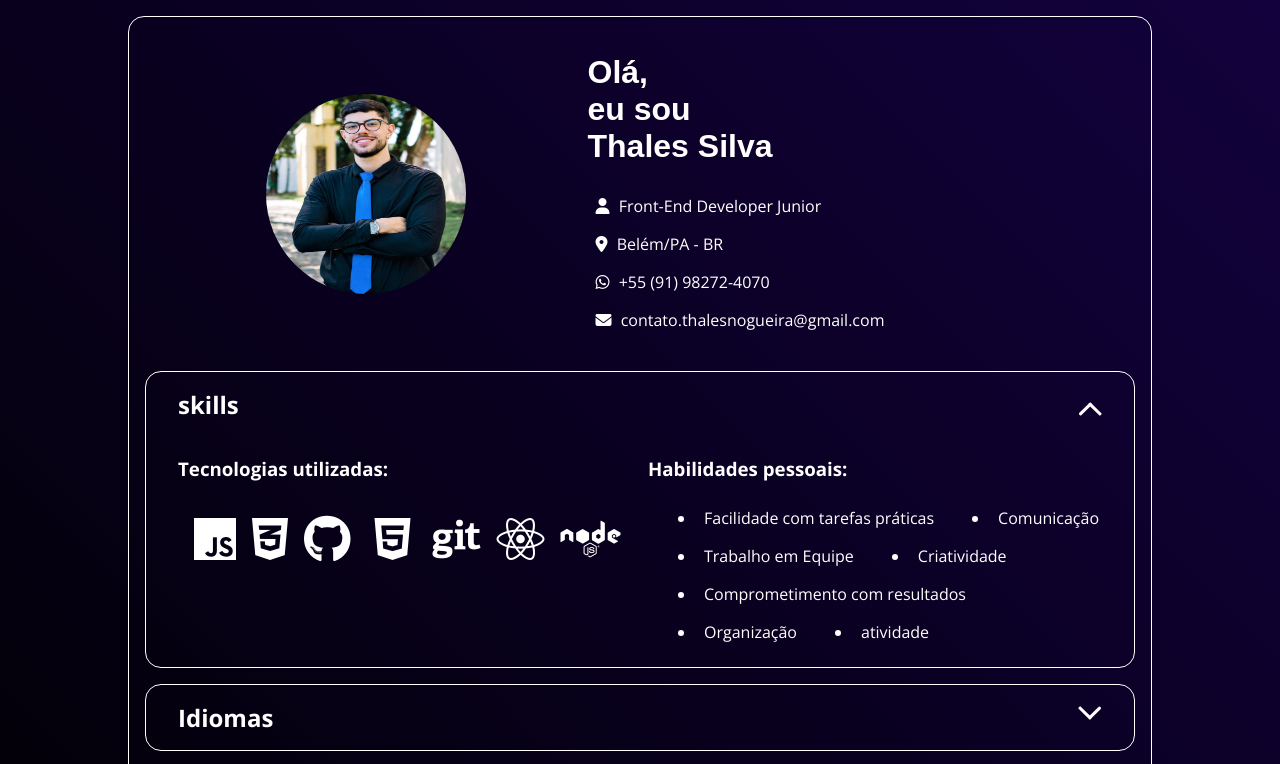
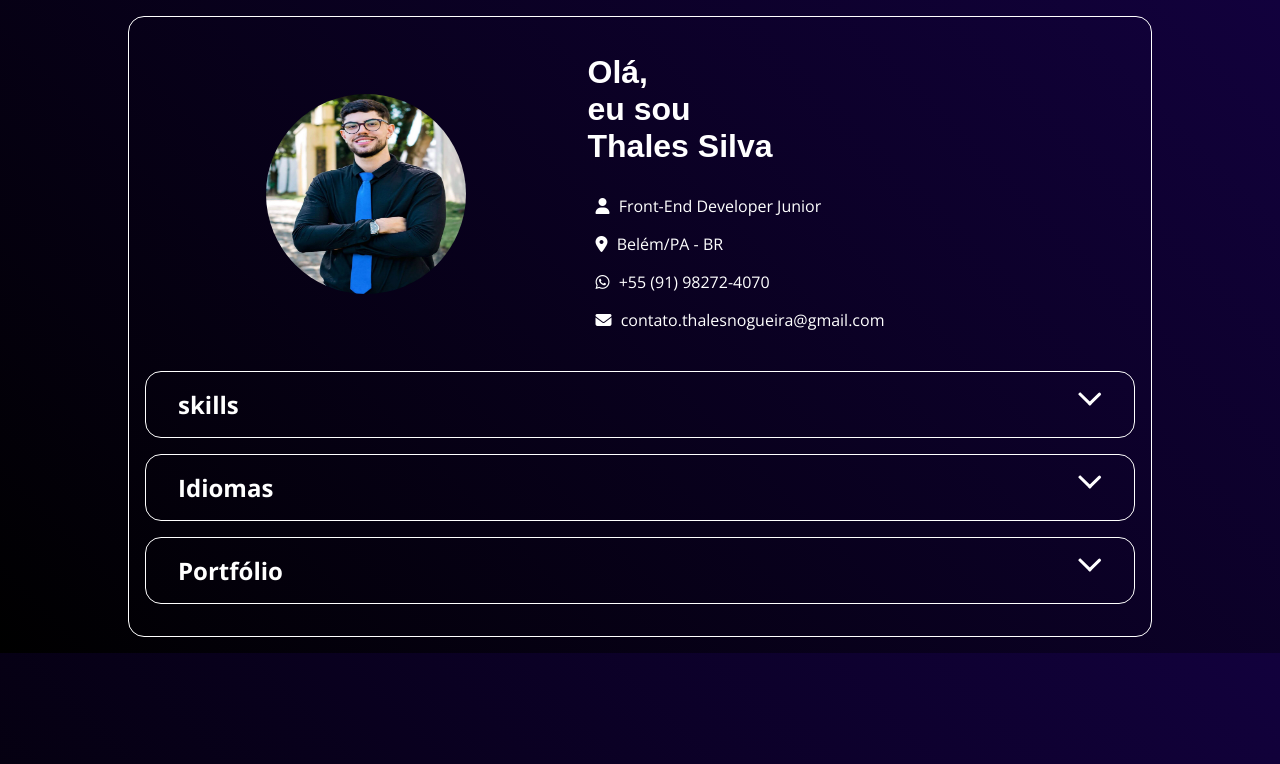
Before and after one commit to ThalesNogueira/Portfolio, a website built with Vite: page index.html in a window 1280 px wide. Shown: the top 764 px of the page. Built offline with nearby package versions, Linux system fonts and the light colour scheme; a web font is replaced by a local one.

Commit message:
ajuste do acordeon aberto

```diff
--- a/index.html
+++ b/index.html
@@ -19,8 +19,7 @@
     <link rel="stylesheet" href="/src/CSS/languages.css">
     <link rel="stylesheet" href="src/CSS/portfolio.css">
     <link rel="stylesheet" href="src/CSS/skills.css">
-    <link rel="stylesheet" href="fontawesome/css/all.min.css">
-    <link rel="stylesheet" href="fontawesome/css/fontawesome.min.css">
+
 </head>
 <body>
     <main class="main">
@@ -56,7 +55,7 @@
 
         </header>
 
-        <section class="acordeon open">
+        <section class="acordeon">
 
             <button class="trigger" type="button">
                 <span class="title">
@@ -91,7 +90,7 @@
                             </li>
 
                             <li>
-                              <i class="fa-brands fa-react" style="color: #ffffff;"></i>
+                              <i class="fa-brands fa-" style="color: #ffffff;"></i>
                             </li>
 
                             <li>
@@ -143,7 +142,7 @@
 
         </section>
 
-        <section class="acordeon open">
+        <section class="acordeon">
 
             <button class="trigger" type="button">
                 <span class="title">
@@ -177,7 +176,6 @@
 
 
     <script src="src/JS/script.js"></script>
-    <script src="fontawesome/js/all.min.js"></script>
-    <script src="fontawesome/js/fontawesome.min.js"></script>
+
 </body>
 </html>
```
